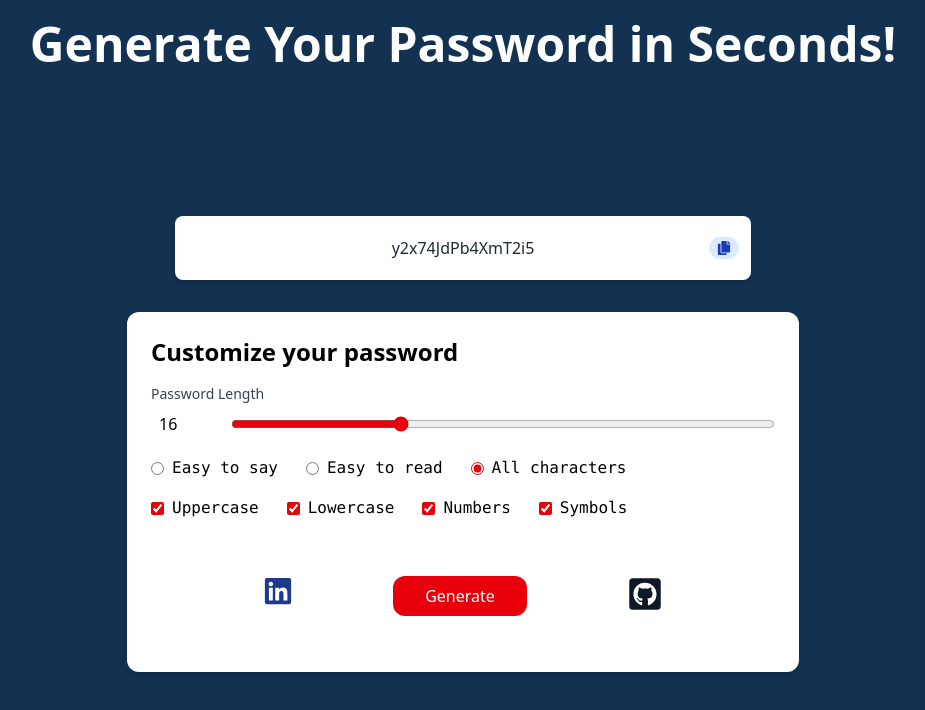
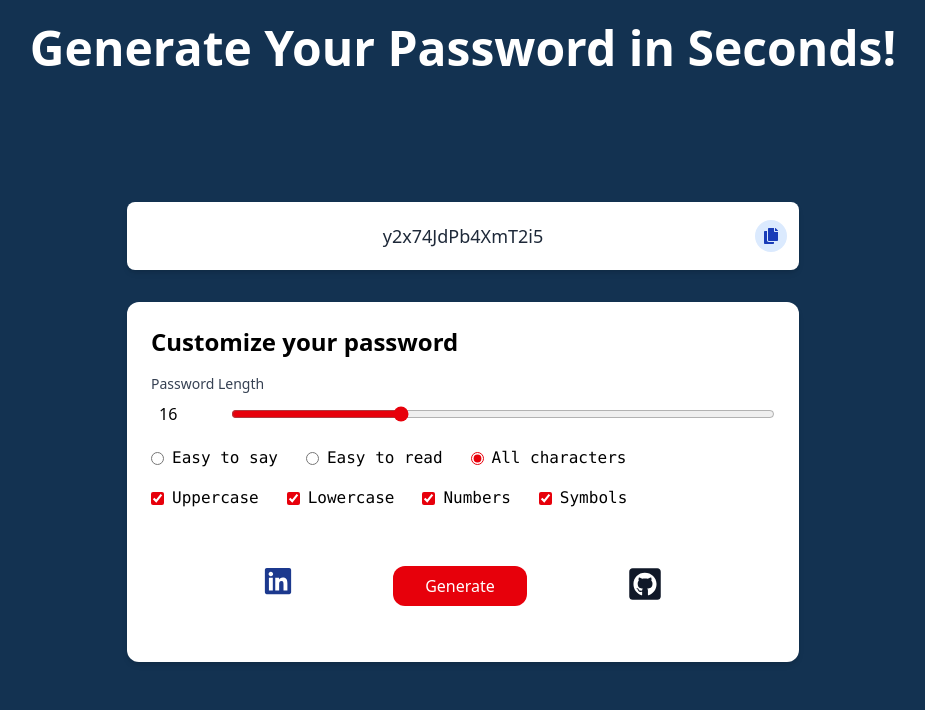
Before and after one commit to ad1tyaydv/Password-Generator, a React (Vite) app: page / in a window 1280 px wide. Both pictures are taken after a click on the button "Generate". Shown: the top 710 px of the page, without its empty margins (177-1102 px from the left). Built offline with nearby package versions, Linux system fonts and the light colour scheme.

Commit message:
responsvive made

```diff
--- a/src/components/passwordgenerator.jsx
+++ b/src/components/passwordgenerator.jsx
@@ -47,29 +47,41 @@ function PasswordGenerate() {
     }
 
     return (
-        <div className="h-screen overflow-hidden bg-[#133251] flex flex-col">
-            <div className="text-white text-3xl sm:text-5xl text-center font-bold py-5">
+        <div className="min-h-screen bg-[#133251] flex flex-col px-4 md:px-8">
+            {/* Header */}
+            <header className="py-4 md:py-6">
+                <h1 className="text-white text-2xl sm:text-3xl md:text-4xl lg:text-5xl text-center font-bold">
                     Generate Your Password in Seconds!
-            </div>
+                </h1>
+            </header>
 
-            <div className="flex flex-col items-center justify-center flex-1 px-5">
-                <div className="relative w-full max-w-xl mb-8">
-                    <div className="bg-white rounded-lg shadow-md px-5 py-5 text-center font-medium text-gray-800 break-words text-sm sm:text-base">
+            {/* Main Content */}
+            <main className="flex-1 flex flex-col items-center justify-center pb-8 w-full">
+                {/* Password Display */}
+                <div className="w-full max-w-2xl mb-6 md:mb-8 relative">
+                    <div className="bg-white rounded-lg shadow-md px-4 py-4 md:px-6 md:py-5 text-center font-medium text-gray-800 break-all text-sm sm:text-base md:text-lg">
                         {generatedPassword || "🔐 Your password will be generated here!"}
                     </div>
 
                     {generatedPassword && (
                         <button
                             onClick={CopyButton}
-                            className={`absolute right-3 top-1/2 transform -translate-y-1/2 px-2 py-1 rounded-full text-xs sm:text-sm ${
+                            className={`absolute right-2 md:right-3 top-1/2 transform -translate-y-1/2 p-1 md:p-2 rounded-full ${
                                 copied ? "bg-green-200 text-green-800" : "bg-blue-100 hover:bg-blue-200 text-blue-800"
                             }`}
+                            aria-label="Copy password"
                         >
-                            {copied ? "Copied!" : <FaCopy />}
+                            {copied ? (
+                                <span className="text-xs md:text-sm">Copied!</span>
+                            ) : (
+                                <FaCopy className="text-sm md:text-base" />
+                            )}
                         </button>
                     )}
                 </div>
 
+                {/* Customize Component */}
+                <div className="w-full max-w-2xl">
                     <Customize
                         onGenerate={generatedpassword}
                         length={length}
@@ -86,6 +98,7 @@ function PasswordGenerate() {
                         setComplexity={setComplexity}
                     />
                 </div>
+            </main>
         </div>
     );
 }
```
Lines whose indentation alone changed are shown as unchanged.
